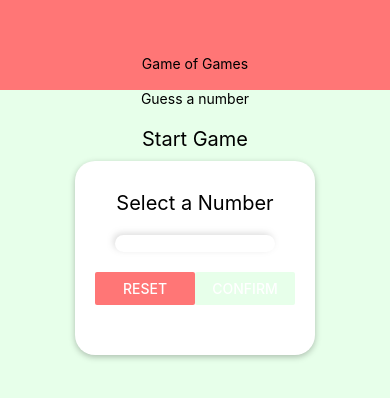
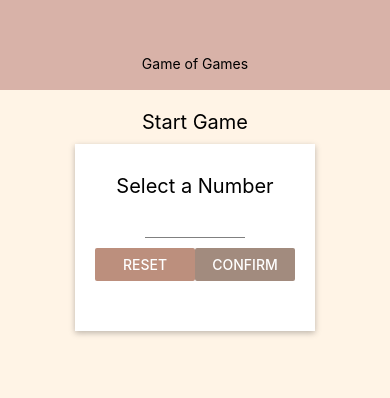
Before and after one commit to Zuzze/react-native-guessing-game, a React Native app: screen / in a window 390 px wide. Shown: the top 398 px of the page. Built offline with nearby package versions, Linux system fonts and the light colour scheme.

Commit message:
NumberContainer added

```diff
--- a/App.js
+++ b/App.js
@@ -9,7 +9,6 @@
   return (
     <View style={styles.container}>
       <Header title="Game of Games" />
-      <Text>Guess a number</Text>
       <StartGameScreen />
       <StatusBar style="auto" />
     </View>
--- a/components/Header.js
+++ b/components/Header.js
@@ -1,6 +1,7 @@
 import React from "react";
 import { View, Text, StyleSheet } from "react-native";
 import Colors from "../constants/colors";
+import PropTypes from "prop-types";
 
 const Header = props => {
   return (
@@ -8,6 +9,18 @@
       <Text style={StyleSheet.headerTitle}>{props.title}</Text>
     </View>
   );
+};
+
+Header.propTypes = {
+  /** allows custom styling via props that will overwrite original style */
+  style: PropTypes.object,
+  /** Title displayed on a header */
+  title: PropTypes.string
+};
+
+Header.defaultProps = {
+  style: {},
+  title: "Sample Title"
 };
 
 const styles = StyleSheet.create({
--- /dev/null
+++ b/components/Input.js
@@ -0,0 +1,28 @@
+import React from "react";
+import { TextInput, StyleSheet } from "react-native";
+import PropTypes from "prop-types";
+
+const Input = props => {
+  // spread props to get access to native TextInput props from parent
+  // TextInput built-in props are visible in https://reactnative.dev/docs/textinput#props
+  return <TextInput {...props} style={{ ...styles.input, ...props.style }} />;
+};
+
+Input.propTypes = {
+  /** allows custom styling via props that will overwrite original style */
+  style: PropTypes.object
+};
+
+Input.defaultProps = {
+  style: {}
+};
+
+const styles = StyleSheet.create({
+  input: {
+    height: 30,
+    borderBottomWidth: 1,
+    borderBottomColor: "gray"
+  }
+});
+
+export default Input;
--- /dev/null
+++ b/components/NumberContainer.js
@@ -0,0 +1,29 @@
+import React from "react";
+import { View, Text, StyleSheet } from "react-native";
+import Colors from "../constants/colors";
+
+const NumberContainer = props => {
+  return (
+    <View style={styles.container}>
+      <Text style={styles.number}>{props.children}</Text>
+    </View>
+  );
+};
+
+const styles = StyleSheet.create({
+  container: {
+    borderRadius: 10,
+    borderWidth: 2,
+    borderColor: Colors.primary,
+    padding: 10,
+    marginVertical: 10,
+    alignItems: "center",
+    justifyContent: "center"
+  },
+  number: {
+    color: Colors.accent,
+    fontSize: 22
+  }
+});
+
+export default NumberContainer;
--- a/constants/colors.js
+++ b/constants/colors.js
@@ -58,6 +58,6 @@
 };
 
 // color theme of the app
-const SelectedTheme = waterMelonSugarTheme;
+const SelectedTheme = bohoChicTheme;
 
 export default SelectedTheme;
--- a/screens/StartGameScreen.js
+++ b/screens/StartGameScreen.js
@@ -1,25 +1,106 @@
-import React from "react";
-import { View, Text, Button, StyleSheet, TextInput } from "react-native";
+import React, { useState } from "react";
+import {
+  View,
+  Text,
+  Button,
+  StyleSheet,
+  TouchableWithoutFeedback,
+  Keyboard,
+  Alert
+} from "react-native";
+
 import Card from "../components/Card";
+import Input from "../components/Input";
+import NumberContainer from "../components/NumberContainer";
 import Colors from "../constants/colors";
 
+/** Layout to start game */
 const StartGameScreen = props => {
+  const [enteredValue, setEnteredValue] = useState("");
+  const [isNumberConfirmed, setIsNumberConfirmed] = useState(false);
+  const [selectedNumber, setSelectedNumber] = useState();
+
+  const handleNumberChange = value => {
+    // drop all non-number values
+    console.log(value);
+    setEnteredValue(value.replace(/[^0-9]/g, ""));
+  };
+
+  const handleNumberReset = () => {
+    console.log("resetting");
+    setEnteredValue("");
+    setIsNumberConfirmed(false);
+    console.log(enteredValue);
+  };
+
+  const handleNumberConfirm = () => {
+    console.log("confirming");
+    const chosenNumber = parseInt(enteredValue);
+    console.log(chosenNumber, enteredValue);
+    if (isNaN(chosenNumber) || chosenNumber <= 0 || chosenNumber > 99) {
+      Alert.alert("Invalid number!", "Number has to be between 1-99", [
+        { text: "Okay", style: "destructive", onPress: handleNumberReset }
+      ]);
+      return;
+    }
+    setIsNumberConfirmed(true);
+    setSelectedNumber(chosenNumber);
+    setEnteredValue(""); // this will be queued by react but will trigger in next render cycle so we can still access value inside this function
+    Keyboard.dismiss();
+  };
+
+  let confirmedOutput;
+  if (isNumberConfirmed) {
+    confirmedOutput = (
+      <Card style={styles.summaryContainer}>
+        <Text>You selected</Text>
+        <NumberContainer>{selectedNumber}</NumberContainer>
+        <Button title="START GAME" color={Colors.primary} />
+      </Card>
+    );
+  }
+
+  // Keyboard.dismiss() closes soft keyboard when user clicks outside input
   return (
+    <TouchableWithoutFeedback
+      onPress={() => {
+        Keyboard.dismiss();
+      }}
+    >
       <View style={styles.screen}>
         <Text style={styles.title}>Start Game</Text>
         <Card style={styles.inputContainer}>
           <Text style={styles.title}>Select a Number</Text>
-        <TextInput style={styles.input} />
+          <Input
+            style={{ width: 100, textAlign: "center" }}
+            blurOnSubmit
+            autoCapitalize="none"
+            autoCorrect={false}
+            keyboardType="number-pad"
+            maxLength={2}
+            value={enteredValue}
+            onChangeText={handleNumberChange}
+          />
           <View style={styles.buttons}>
             <View style={styles.button}>
-            <Button color={Colors.primary} title="Reset" onPress={() => {}} />
+              <Button
+                color={Colors.primary}
+                title="Reset"
+                onPress={handleNumberReset}
+              />
             </View>
             <View style={styles.button}>
-            <Button color={Colors.accent} title="Confirm" onPress={() => {}} />
+              <Button
+                color={Colors.accent}
+                title="Confirm"
+                onPress={handleNumberConfirm}
+              />
             </View>
           </View>
         </Card>
+        {confirmedOutput}
       </View>
+    </TouchableWithoutFeedback>
   );
 };
 
@@ -51,6 +132,7 @@
   },
   inputContainer: {
     width: 300,
+    marginBottom: 20,
     maxWidth: "80%",
     alignItems: "center"
   },
@@ -60,6 +142,10 @@
     flexDirection: "row",
     paddingHorizontal: 5,
     justifyContent: "space-between"
+  },
+  summaryContainer: {
+    marginTop: 20,
+    alignItems: "center"
   }
 });
 
```
Lines whose indentation alone changed are shown as unchanged.
